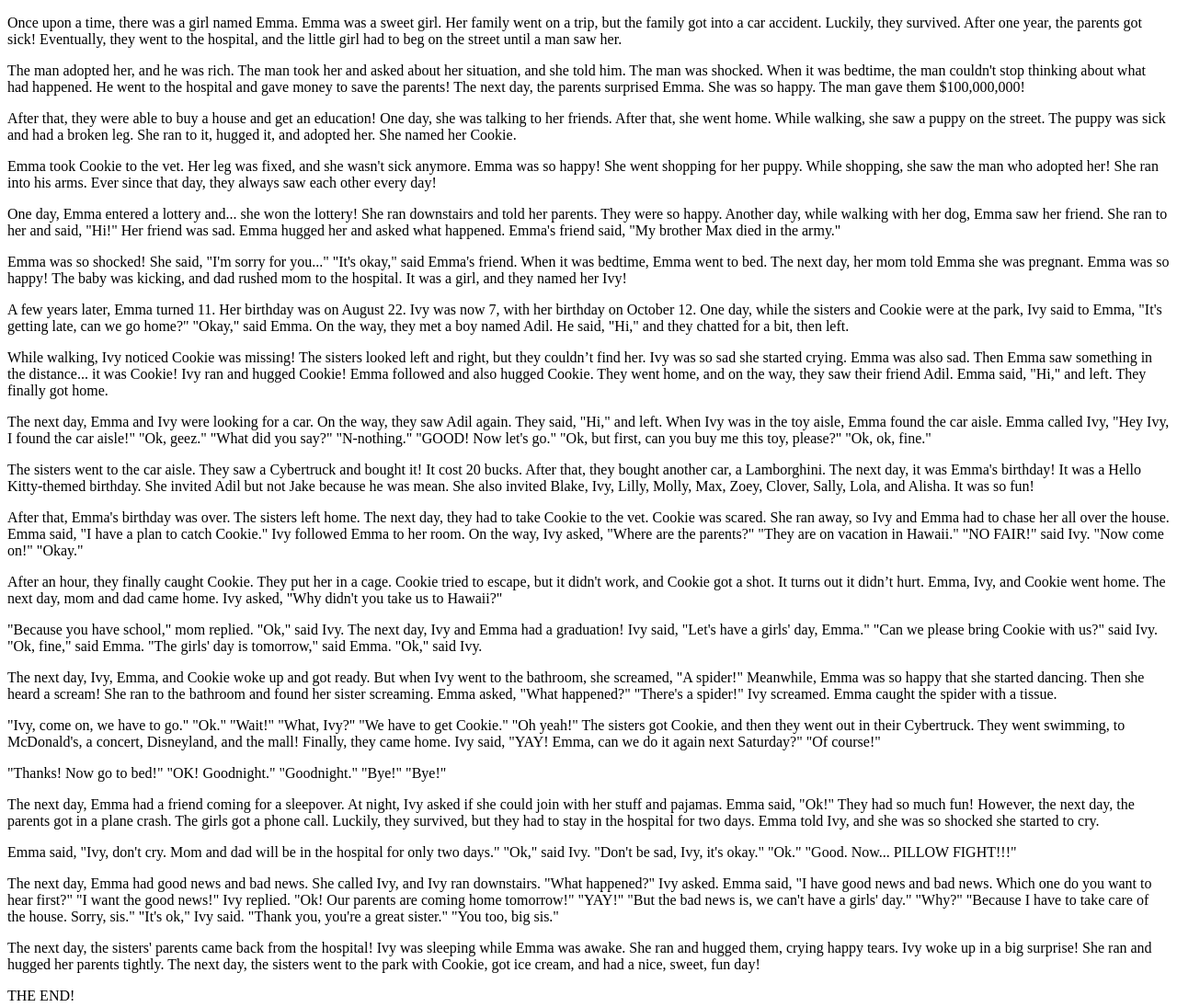
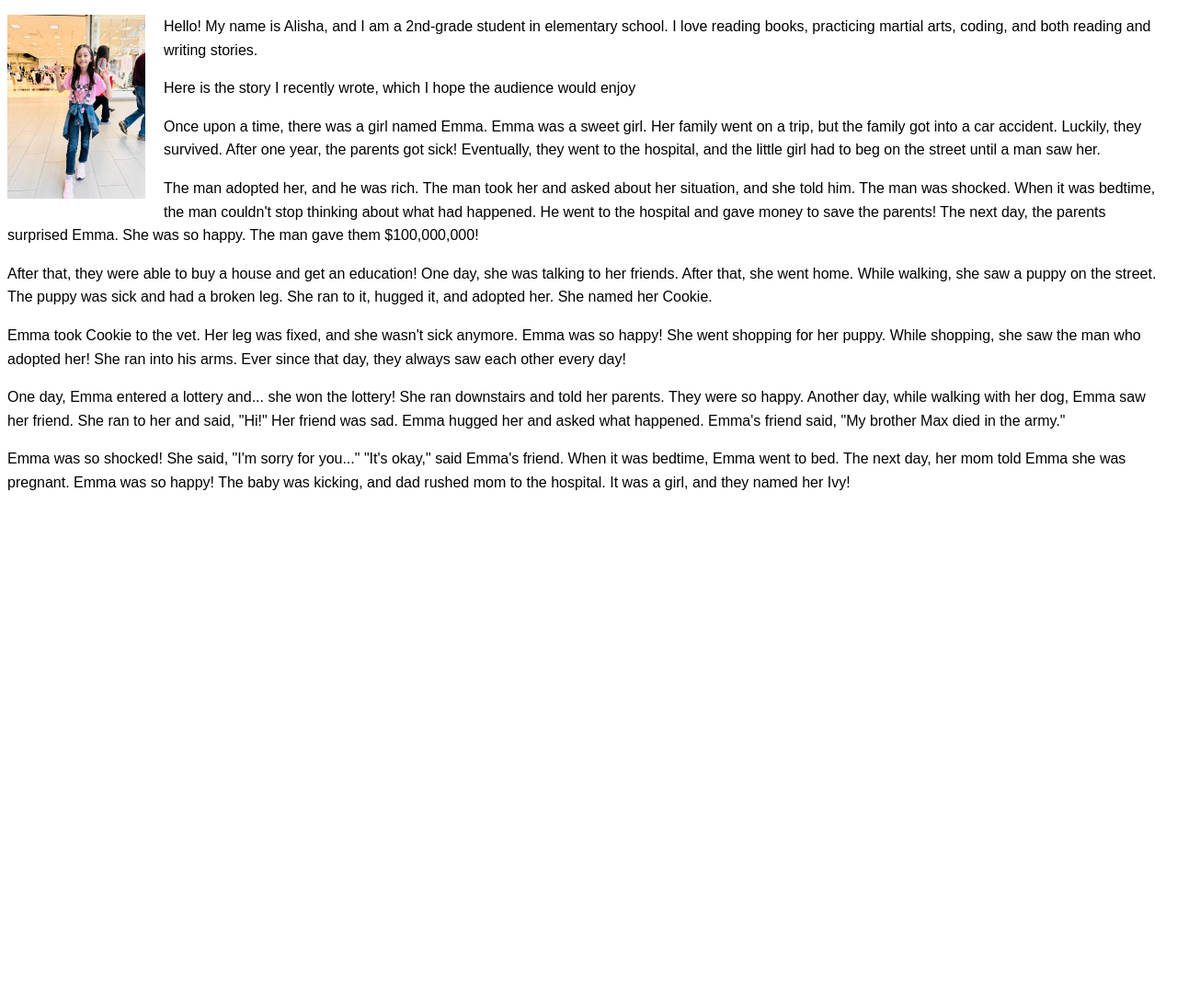
Before and after one commit to alishak1729/alishak1729, a plain HTML site: page alisha_book.html in a window 1280 px wide. Shown: the whole page at 92% size. After the commit the page ends 800 px from the top, so only its background shows below. Drawn offline with Linux system fonts and the light colour scheme.

Commit message:
Modified the html and added a profile pic

```diff
--- a/alisha_book.html
+++ b/alisha_book.html
@@ -2,8 +2,26 @@
 <html>
 <head>
     <title>Emma's Story</title>
+    <style>
+        body {
+            font-family: Arial, sans-serif;
+            line-height: 1.6;
+        }
+        .profile {
+            float: left;
+            margin-right: 20px;
+        }
+    </style>
 </head>
 <body>
+    <div class="profile">
+        <img src="alisha_profile_pics.jpg" alt="Alisha's Profile Picture" width="150">
+    </div>
+
+    <p>Hello! My name is Alisha, and I am a 2nd-grade student in elementary school. I love reading books, practicing martial arts, coding, and both reading and writing stories.</p>
+
+    <p> Here is the story I recently wrote, which I hope the audience would enjoy </p>
+
     <p>Once upon a time, there was a girl named Emma. Emma was a sweet girl. Her family went on a trip, but the family got into a car accident. Luckily, they survived. After one year, the parents got sick! Eventually, they went to the hospital, and the little girl had to beg on the street until a man saw her.</p>
 
     <p>The man adopted her, and he was rich. The man took her and asked about her situation, and she told him. The man was shocked. When it was bedtime, the man couldn't stop thinking about what had happened. He went to the hospital and gave money to save the parents! The next day, the parents surprised Emma. She was so happy. The man gave them $100,000,000!</p>
@@ -16,34 +34,6 @@
 
     <p>Emma was so shocked! She said, "I'm sorry for you..." "It's okay," said Emma's friend. When it was bedtime, Emma went to bed. The next day, her mom told Emma she was pregnant. Emma was so happy! The baby was kicking, and dad rushed mom to the hospital. It was a girl, and they named her Ivy!</p>
 
-    <p>A few years later, Emma turned 11. Her birthday was on August 22. Ivy was now 7, with her birthday on October 12. One day, while the sisters and Cookie were at the park, Ivy said to Emma, "It's getting late, can we go home?" "Okay," said Emma. On the way, they met a boy named Adil. He said, "Hi," and they chatted for a bit, then left.</p>
-
-    <p>While walking, Ivy noticed Cookie was missing! The sisters looked left and right, but they couldn’t find her. Ivy was so sad she started crying. Emma was also sad. Then Emma saw something in the distance... it was Cookie! Ivy ran and hugged Cookie! Emma followed and also hugged Cookie. They went home, and on the way, they saw their friend Adil. Emma said, "Hi," and left. They finally got home.</p>
-
-    <p>The next day, Emma and Ivy were looking for a car. On the way, they saw Adil again. They said, "Hi," and left. When Ivy was in the toy aisle, Emma found the car aisle. Emma called Ivy, "Hey Ivy, I found the car aisle!" "Ok, geez." "What did you say?" "N-nothing." "GOOD! Now let's go." "Ok, but first, can you buy me this toy, please?" "Ok, ok, fine."</p>
-
-    <p>The sisters went to the car aisle. They saw a Cybertruck and bought it! It cost 20 bucks. After that, they bought another car, a Lamborghini. The next day, it was Emma's birthday! It was a Hello Kitty-themed birthday. She invited Adil but not Jake because he was mean. She also invited Blake, Ivy, Lilly, Molly, Max, Zoey, Clover, Sally, Lola, and Alisha. It was so fun!</p>
-
-    <p>After that, Emma's birthday was over. The sisters left home. The next day, they had to take Cookie to the vet. Cookie was scared. She ran away, so Ivy and Emma had to chase her all over the house. Emma said, "I have a plan to catch Cookie." Ivy followed Emma to her room. On the way, Ivy asked, "Where are the parents?" "They are on vacation in Hawaii." "NO FAIR!" said Ivy. "Now come on!" "Okay."</p>
-
-    <p>After an hour, they finally caught Cookie. They put her in a cage. Cookie tried to escape, but it didn't work, and Cookie got a shot. It turns out it didn’t hurt. Emma, Ivy, and Cookie went home. The next day, mom and dad came home. Ivy asked, "Why didn't you take us to Hawaii?"</p>
-
-    <p>"Because you have school," mom replied. "Ok," said Ivy. The next day, Ivy and Emma had a graduation! Ivy said, "Let's have a girls' day, Emma." "Can we please bring Cookie with us?" said Ivy. "Ok, fine," said Emma. "The girls' day is tomorrow," said Emma. "Ok," said Ivy.</p>
-
-    <p>The next day, Ivy, Emma, and Cookie woke up and got ready. But when Ivy went to the bathroom, she screamed, "A spider!" Meanwhile, Emma was so happy that she started dancing. Then she heard a scream! She ran to the bathroom and found her sister screaming. Emma asked, "What happened?" "There's a spider!" Ivy screamed. Emma caught the spider with a tissue.</p>
-
-    <p>"Ivy, come on, we have to go." "Ok." "Wait!" "What, Ivy?" "We have to get Cookie." "Oh yeah!" The sisters got Cookie, and then they went out in their Cybertruck. They went swimming, to McDonald's, a concert, Disneyland, and the mall! Finally, they came home. Ivy said, "YAY! Emma, can we do it again next Saturday?" "Of course!"</p>
-
-    <p>"Thanks! Now go to bed!" "OK! Goodnight." "Goodnight." "Bye!" "Bye!"</p>
-
-    <p>The next day, Emma had a friend coming for a sleepover. At night, Ivy asked if she could join with her stuff and pajamas. Emma said, "Ok!" They had so much fun! However, the next day, the parents got in a plane crash. The girls got a phone call. Luckily, they survived, but they had to stay in the hospital for two days. Emma told Ivy, and she was so shocked she started to cry.</p>
-
-    <p>Emma said, "Ivy, don't cry. Mom and dad will be in the hospital for only two days." "Ok," said Ivy. "Don't be sad, Ivy, it's okay." "Ok." "Good. Now... PILLOW FIGHT!!!"</p>
-
-    <p>The next day, Emma had good news and bad news. She called Ivy, and Ivy ran downstairs. "What happened?" Ivy asked. Emma said, "I have good news and bad news. Which one do you want to hear first?" "I want the good news!" Ivy replied. "Ok! Our parents are coming home tomorrow!" "YAY!" "But the bad news is, we can't have a girls' day." "Why?" "Because I have to take care of the house. Sorry, sis." "It's ok," Ivy said. "Thank you, you're a great sister." "You too, big sis."</p>
-
-    <p>The next day, the sisters' parents came back from the hospital! Ivy was sleeping while Emma was awake. She ran and hugged them, crying happy tears. Ivy woke up in a big surprise! She ran and hugged her parents tightly. The next day, the sisters went to the park with Cookie, got ice cream, and had a nice, sweet, fun day!</p>
-
-    <p>THE END!</p>
+    <!-- Continue with the rest of the story -->
 </body>
 </html>
```
Also changed, not shown: alisha_profile_pics.jpg (renamed from alisha_profile_pics.png.jpg).
